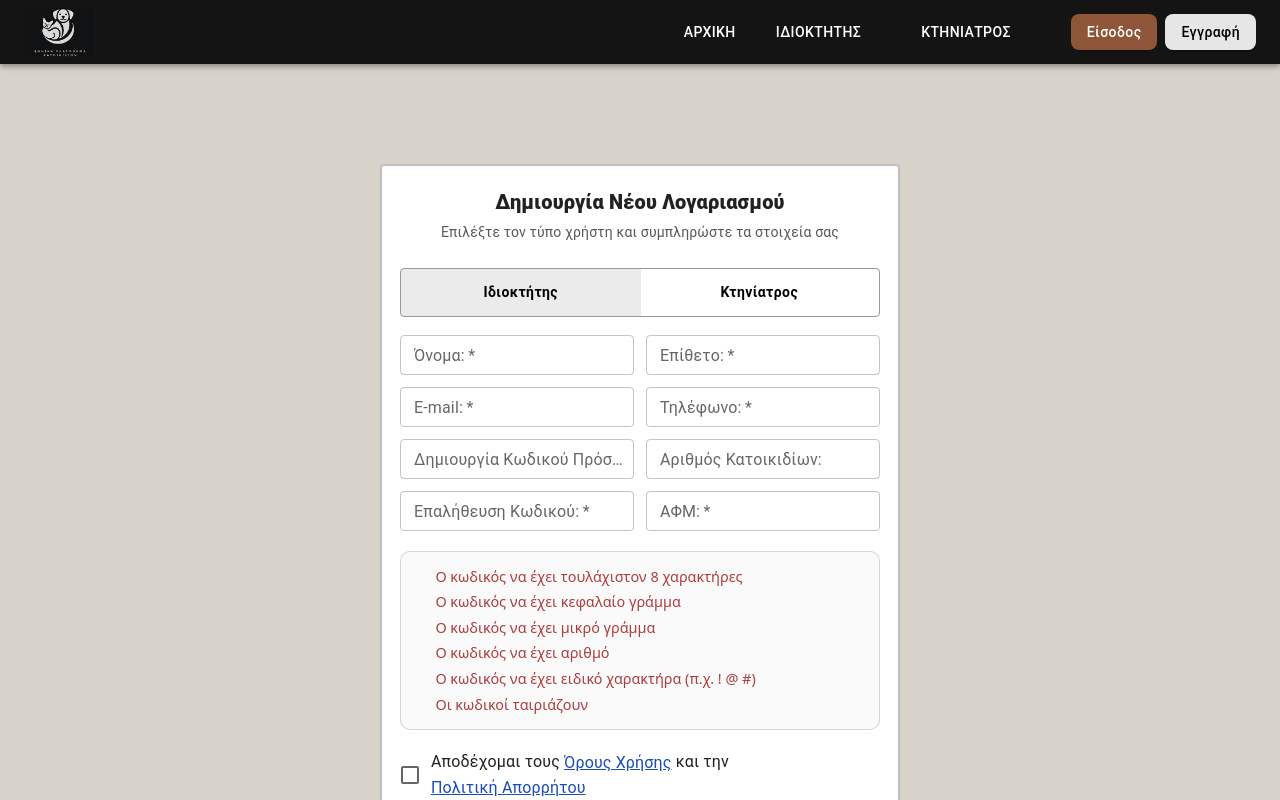
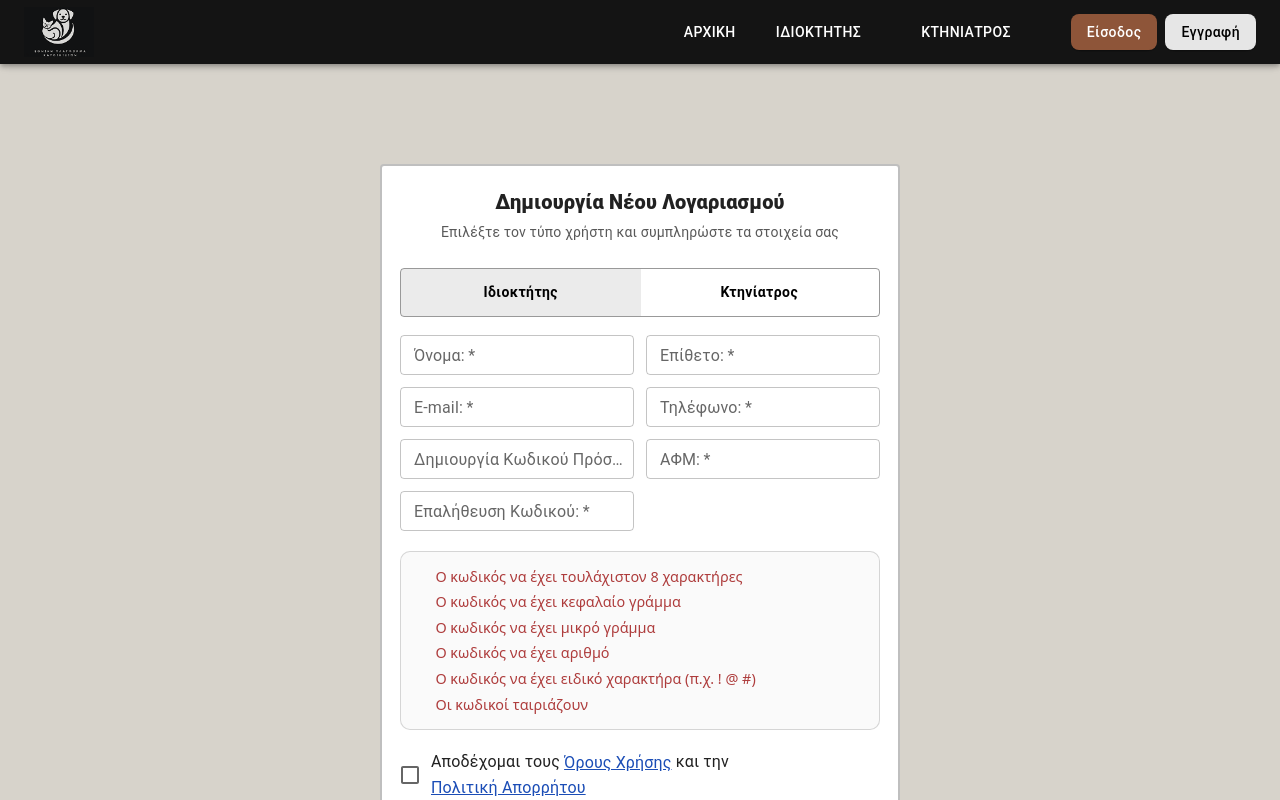
Before and after one commit to MerApost/Website-PetHealth, a React (Create React App) app: page /registration in a window 1280 px wide. Shown: the top 800 px of the page. Built offline with nearby package versions, Linux system fonts and the light colour scheme; some icons are missing.

Commit message:
fix owner registration

```diff
--- a/src/pages/Registration.js
+++ b/src/pages/Registration.js
@@ -30,8 +30,6 @@ export default function Registration() {
     email: "",
     phone: "",
     afm: "",
-
-    petsCount: "",
 
     gender: "",
     experience: "",
@@ -76,9 +74,7 @@ export default function Registration() {
       password: form.password
     };
 
-    if (role === "owner") {
-      newUser.petsCount = form.petsCount;
-    } else {
+    if (role !== "owner") {
       newUser.gender = form.gender;
       newUser.experience = form.experience;
       newUser.studiesLevel = form.studiesLevel;
@@ -165,14 +161,7 @@ export default function Registration() {
                   size="small"
                   fullWidth
                 />
-                <TextField
-                  label="Αριθμός Κατοικιδίων:"
-                  type="number"
-                  value={form.petsCount}
-                  onChange={setField("petsCount")}
-                  size="small"
-                  fullWidth
-                />
+                <TextField label="ΑΦΜ:" required value={form.afm} onChange={setField("afm")} size="small" fullWidth />
                 <TextField
                   label="Επαλήθευση Κωδικού:"
                   required
@@ -182,7 +171,7 @@ export default function Registration() {
                   size="small"
                   fullWidth
                 />
-                <TextField label="ΑΦΜ:" required value={form.afm} onChange={setField("afm")} size="small" fullWidth />
+
               </>
             )}
 
```
